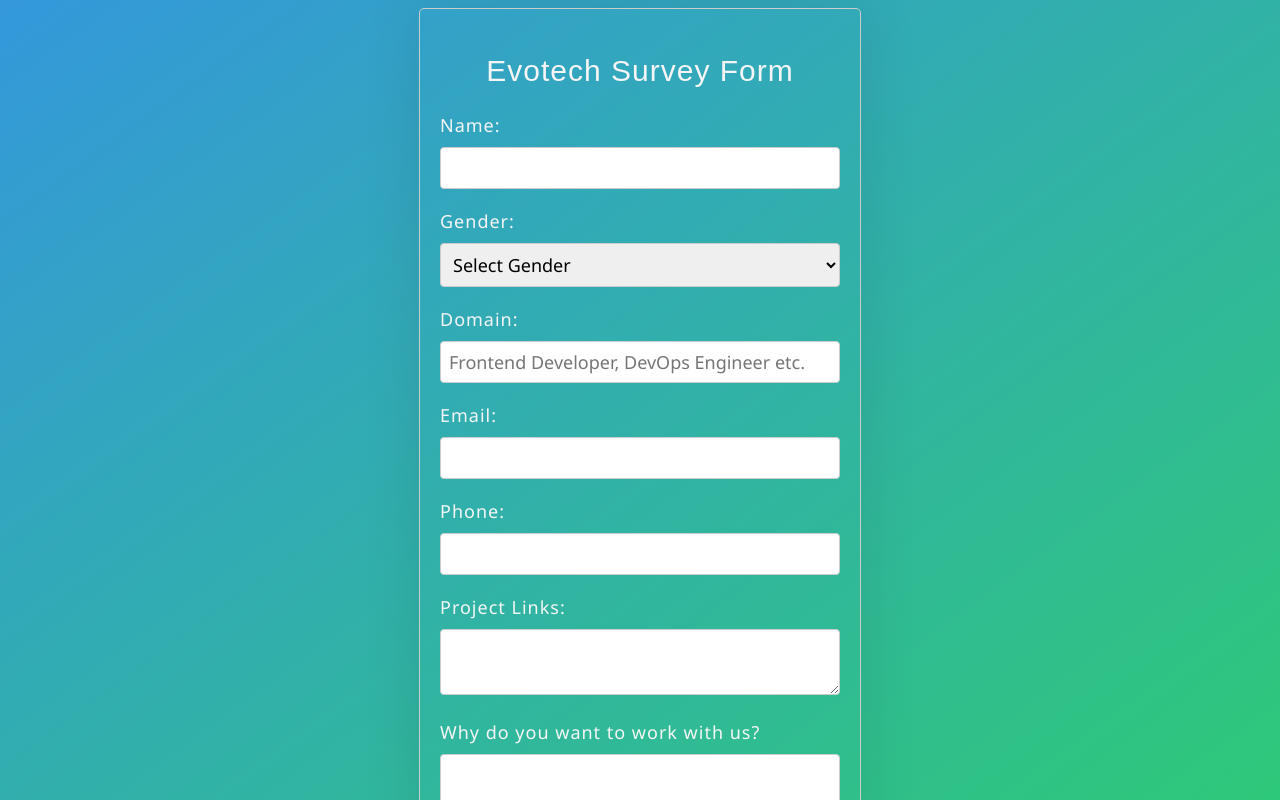
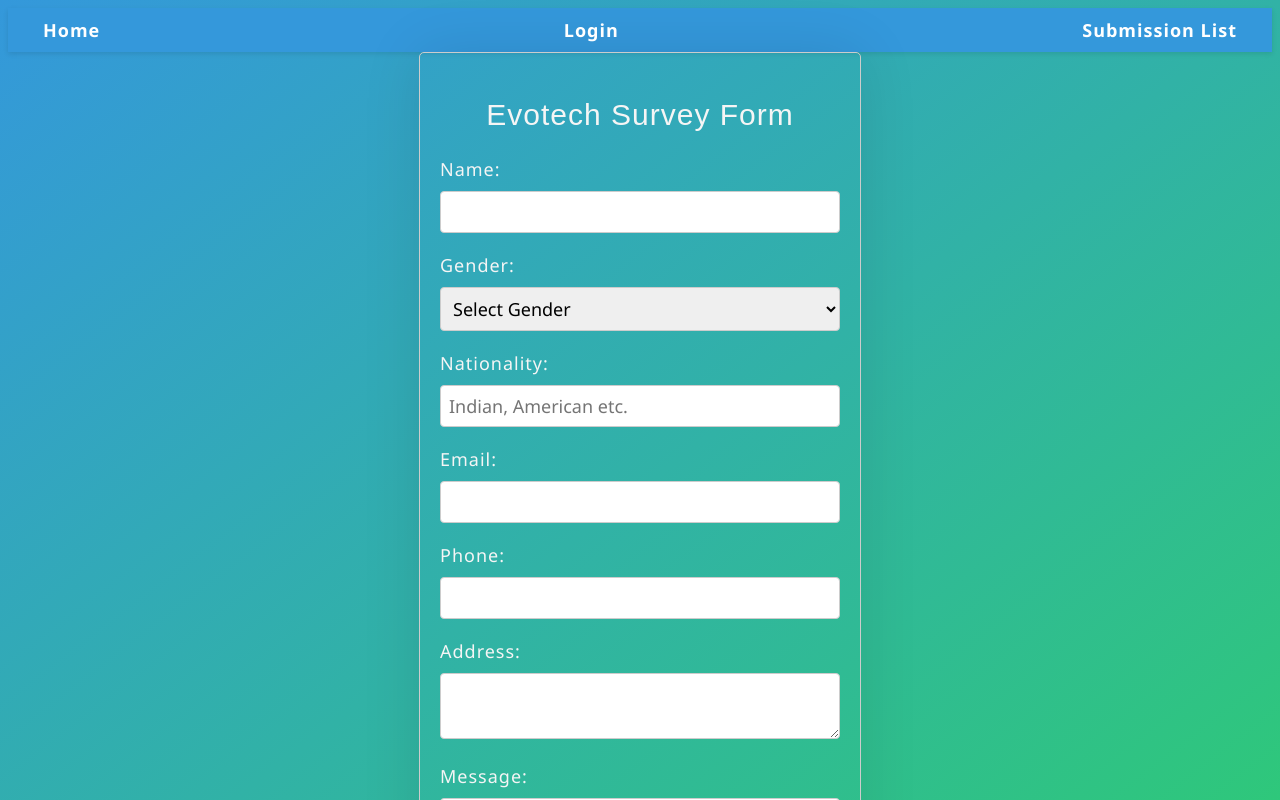
Before and after one commit to avindutt/evo_surveyor, a React (Create React App) app: page / in a window 1280 px wide. Shown: the top 800 px of the page. Built offline with nearby package versions, Linux system fonts and the light colour scheme.

Commit message:
navbar and submission page

```diff
--- a/package.json
+++ b/package.json
@@ -6,6 +6,7 @@
     "@testing-library/jest-dom": "^5.17.0",
     "@testing-library/react": "^13.4.0",
     "@testing-library/user-event": "^13.5.0",
+    "axios": "^1.6.2",
     "react": "^18.2.0",
     "react-dom": "^18.2.0",
     "react-router-dom": "^6.21.1",
--- a/src/App.js
+++ b/src/App.js
@@ -2,12 +2,17 @@
 import { Route, Routes } from 'react-router-dom';
 import Home from './Pages/Home';
 import AdminLogin from './Pages/AdminLogin';
+import SubmittedData from './Pages/SubmittedData';
+import Navbar from './Components/Navbar';
+
 function App() {
   return (
     <div>
+      <Navbar/>
       <Routes>
         <Route path='/' element={<Home/>}></Route>
         <Route path='/login' element={<AdminLogin/>}></Route>
+        <Route path='/view-data' element={<SubmittedData/>}></Route>
       </Routes>
     </div>
   )
--- /dev/null
+++ b/src/Components/Navbar.js
@@ -0,0 +1,17 @@
+import React from 'react';
+import { Link } from 'react-router-dom';
+import '../Styles/navbar.css';
+
+const Navbar = () => {
+  return (
+    <nav className="navbar">
+      <div className="navbar-container">
+        <Link to="/" className="nav-link">Home</Link>
+        <Link to="/login" className="nav-link">Login</Link>
+        <Link to="/view-data" className="nav-link">Submission List</Link>
+      </div>
+    </nav>
+  );
+};
+
+export default Navbar;
--- a/src/Pages/Home.js
+++ b/src/Pages/Home.js
@@ -1,14 +1,15 @@
 import React, { useState } from 'react';
+import axios from 'axios';
 import '../Styles/home.css';
 
 const Home = () => {
   const [formData, setFormData] = useState({
     name: '',
-    domain: '',
     gender: '',
+    nationality: '',
+    email: '',
     phone: '',
-    email: '',
-    links: '',
+    address: '',
     message: '',
   });
 
@@ -20,18 +21,22 @@
     e.preventDefault();
 
     try {
-      // Make a POST request to your backend API to submit the form data
-    //   await axios.post('/api/submit', formData);
+      const response = await axios.post('http://localhost:8000/survey-data', formData, {
+        headers: {
+          "Content-Type": "application/json"
+        }
+      });
       alert('Form submitted successfully!');
+      console.log('Form submitted successfully', response.data);
 
-        // reset the form
+      // reset the form
       setFormData({
         name: '',
-        domain: '',
         gender: '',
+        nationality: '',
+        email: '',
         phone: '',
-        email: '',
-        links: '',
+        address: '',
         message: '',
       });
     } catch (error) {
@@ -72,14 +77,14 @@
         </div>
 
         <div className="form-group">
-          <label htmlFor="domain">Domain:</label>
+          <label htmlFor="nationality">Nationality:</label>
           <input
             type="text"
-            id="domain"
-            name="domain"
-            value={formData.domain}
+            id="nationality"
+            name="nationality"
+            value={formData.nationality}
             onChange={handleChange}
-            placeholder='Frontend Developer, DevOps Engineer etc.'
+            placeholder='Indian, American etc.'
             required
           />
         </div>
@@ -110,18 +115,18 @@
         </div>
 
         <div className="form-group">
-          <label htmlFor="links">Project Links:</label>
+          <label htmlFor="address">Address:</label>
           <textarea
-            id="links"
-            name="links"
-            value={formData.links}
+            id="address"
+            name="address"
+            value={formData.address}
             onChange={handleChange}
             required
           />
         </div>
 
         <div className="form-group">
-          <label htmlFor="message">Why do you want to work with us?</label>
+          <label htmlFor="message">Message:</label>
           <textarea
             id="message"
             name="message"
--- /dev/null
+++ b/src/Pages/SubmittedData.js
@@ -0,0 +1,60 @@
+import React, { useState, useEffect } from 'react';
+import axios from 'axios';
+import '../Styles/submittedData.css';
+
+const SubmittedData = () => {
+  const [submissions, setSubmissions] = useState([]);
+
+  useEffect(() => {
+
+    document.title = 'Submitted Data'; // name the tab
+
+    // hit the get api to fetch submitted forms data
+    const fetchSubmissions = async () => {
+      try {
+        const response = await axios.get('http://localhost:8000/get-submissions');
+        console.log(response);
+        setSubmissions(response.data);
+      } catch (error) {
+        console.error('Error fetching submissions:', error);
+      }
+    };
+
+    fetchSubmissions();
+  }, []);
+
+  return (
+    <div className="submission-list-container">
+      <h2>Survey Form Submissions</h2>
+
+      <table>
+        <thead>
+          <tr>
+            <th>Name</th>
+            <th>Gender</th>
+            <th>Nationality</th>
+            <th>Email</th>
+            <th>Phone</th>
+            <th>Address</th>
+            <th>Message</th>
+          </tr>
+        </thead>
+        <tbody>
+          {submissions.map((submission) => (
+            <tr key={submission._id}>
+              <td>{submission.name}</td>
+              <td>{submission.gender}</td>
+              <td>{submission.nationality}</td>
+              <td>{submission.email}</td>
+              <td>{submission.phone}</td>
+              <td>{submission.address}</td>
+              <td>{submission.message}</td>
+            </tr>
+          ))}
+        </tbody>
+      </table>
+    </div>
+  );
+};
+
+export default SubmittedData;
--- /dev/null
+++ b/src/Styles/navbar.css
@@ -0,0 +1,23 @@
+.navbar {
+    background-color: #3498db;
+    color: #fff;
+    padding: 10px 20px;
+    box-shadow: 0 2px 5px rgba(0, 0, 0, 0.1);
+  }
+
+  .navbar-container {
+    display: flex;
+    justify-content: space-between;
+    align-items: center;
+  }
+
+  .nav-link {
+    text-decoration: none;
+    color: #fff;
+    margin: 0 15px;
+    font-weight: bold;
+  }
+
+  .nav-link:hover {
+    text-decoration: underline;
+  }
--- /dev/null
+++ b/src/Styles/submittedData.css
@@ -0,0 +1,49 @@
+  .submission-list-container {
+    width: max-content;
+    margin: auto;
+    padding: 20px;
+    border: 1px solid #ccc;
+    border-radius: 5px;
+    box-shadow: 0 0 10px rgba(0, 0, 0, 0.1);
+    background-color: #fff;
+  }
+
+  .submission-list-container h2 {
+    color: rgb(65, 60, 60);
+    text-align: center;
+  }
+
+  table {
+    width: 100%;
+    border-collapse: collapse;
+    margin-top: 20px;
+  }
+
+  th, td {
+    border: 1px solid #ddd;
+    padding: 8px;
+    text-align: left;
+  }
+
+  td {
+    color: rgb(65, 60, 60);
+  }
+
+  th {
+    background-color: #3498db;
+    color: #fff;
+  }
+
+  tr:nth-child(even) {
+    background-color: #f2f2f2;
+  }
+
+  tr:hover {
+    background-color: #e0e0e0;
+  }
+
+  @media (max-width: 600px) {
+    .submission-list-container {
+      max-width: 100%;
+    }
+  }
```
Also changed, not shown: 1 other file (tests, documents, lock files or other folders).
